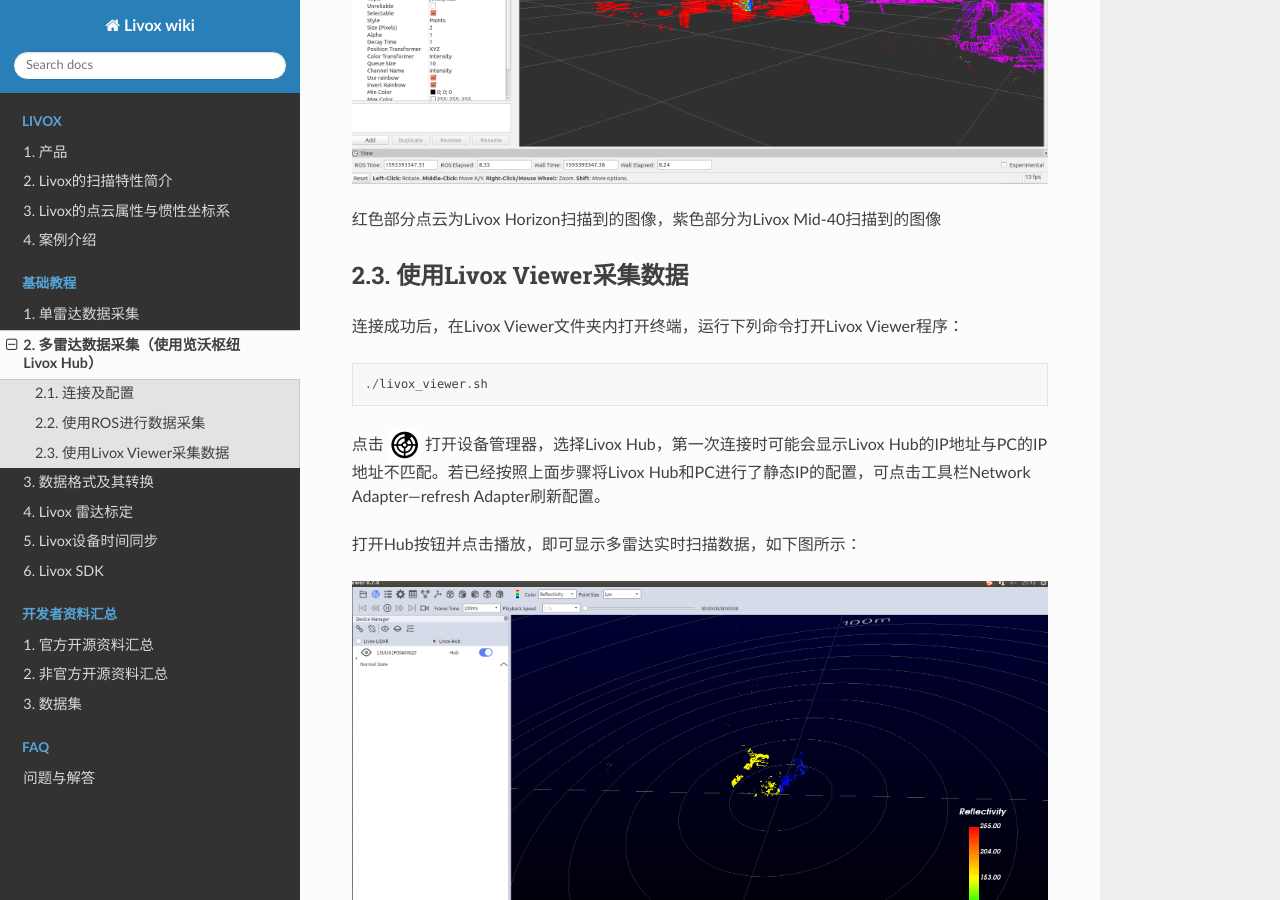
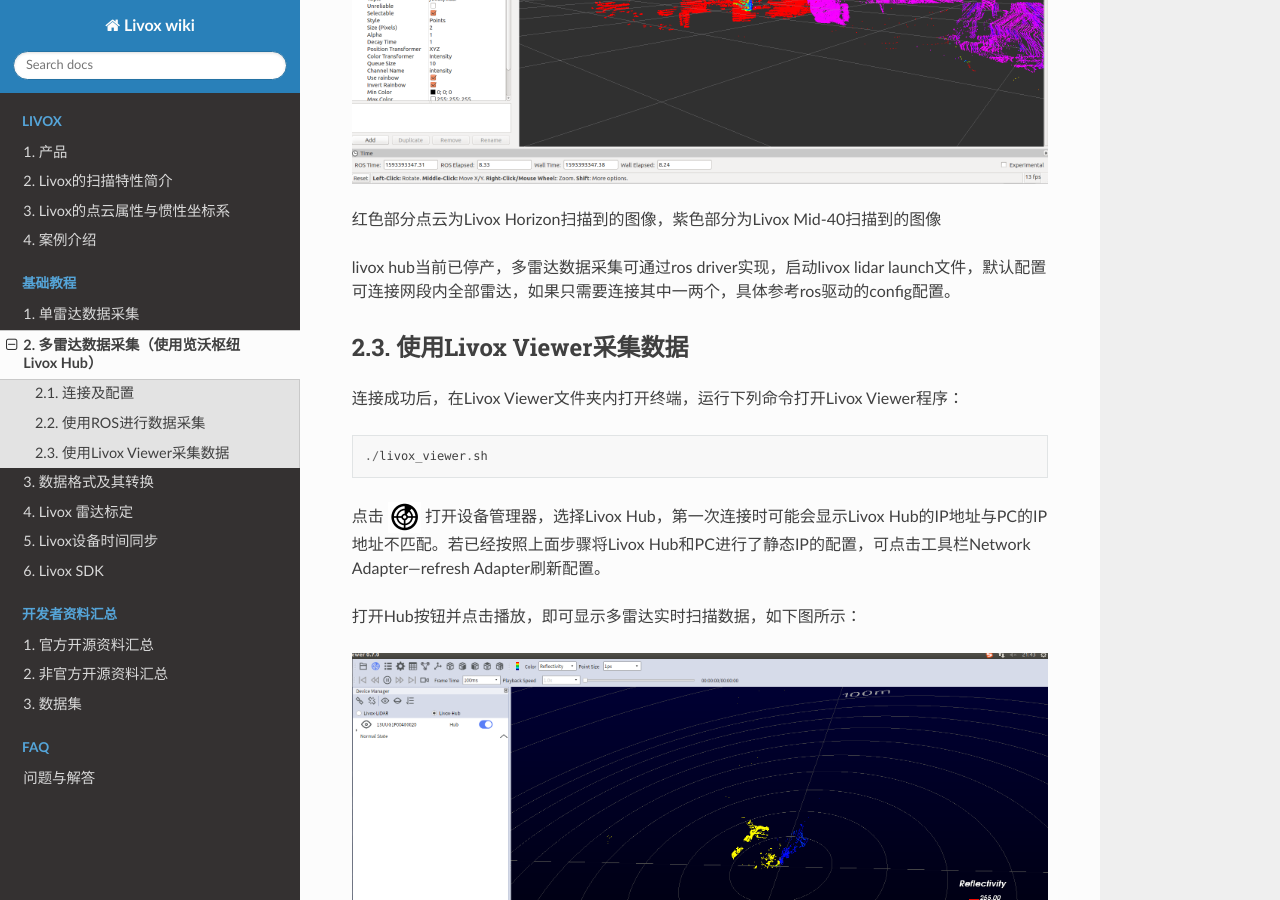
Before and after one commit to Livox-SDK/livox_wiki_cn, a Sphinx documentation site: the page built from source/tutorials/multiple_lidars_capture.rst, in a window 1280 px wide and 900 px high, scrolled down 2409 px. Built offline with Sphinx 7.4.7 and the Read the Docs theme 2.0.0, drawn with Linux system fonts in a browser that asks for light colours.

Commit message:
Update multiple_lidars_capture.rst
add multi lidar data collect

```diff
--- a/source/tutorials/multiple_lidars_capture.rst
+++ b/source/tutorials/multiple_lidars_capture.rst
@@ -84,6 +84,8 @@
 红色部分点云为Livox Horizon扫描到的图像，紫色部分为Livox
 Mid-40扫描到的图像
 
+livox hub当前已停产，多雷达数据采集可通过ros driver实现，启动livox lidar launch文件，默认配置可连接网段内全部雷达，如果只需要连接其中一两个，具体参考ros驱动的config配置。
+
 使用Livox Viewer采集数据
 ------------------------------------------
 
```
